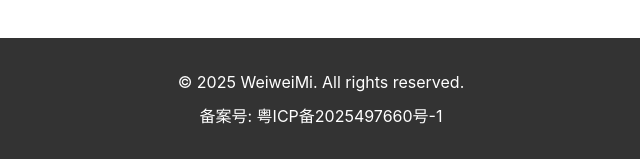
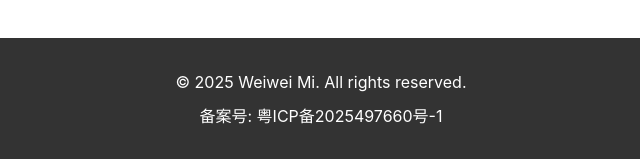
Before and after one commit to lininsoft/xlsvendse, a plain HTML site: page privacy.html in a window 1280 px wide. Shown: the part 2206-2365 px from the top of the page, 319-959 px from the left. Drawn offline with Linux system fonts and the light colour scheme.

Commit message:
Update privacy.html

```diff
--- a/privacy.html
+++ b/privacy.html
@@ -85,7 +85,7 @@
     <footer>
         <div class="container">
             <div class="footer-bottom">
-                <p>&copy; 2025 WeiweiMi. All rights reserved.</p>
+                <p>&copy; 2025 Weiwei Mi. All rights reserved.</p>
                  <p style="margin-top: 0.5rem;">
                     <a href="http://beian.miit.gov.cn" target="_blank" rel="noopener noreferrer">备案号: 粤ICP备2025497660号-1</a>
                 </p>
```
